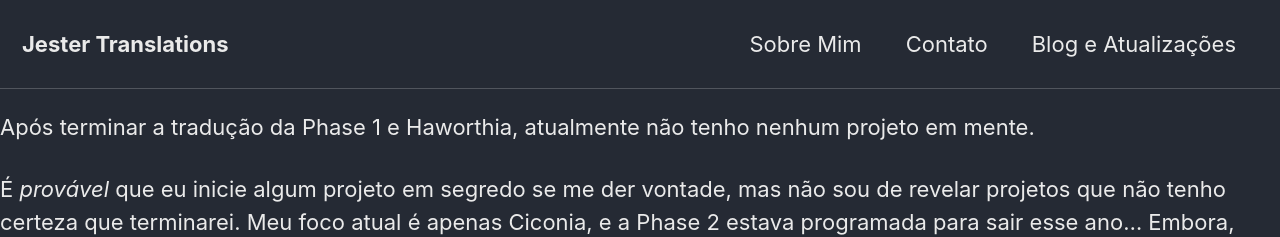
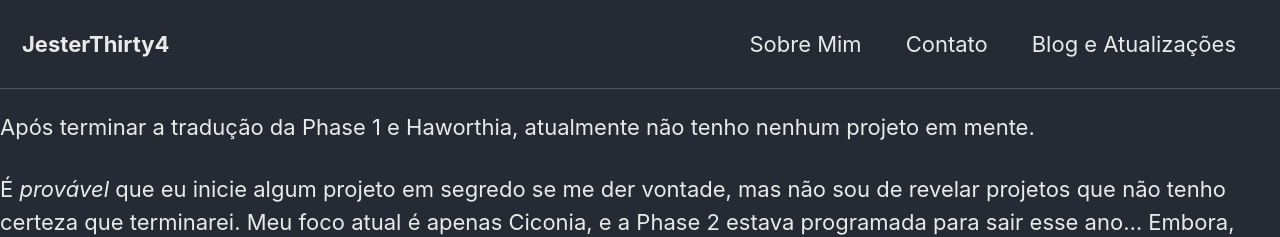
Before and after one commit to JesterThirty4/JesterThirty4.github.io, a Jekyll site: the page built from _posts/2020-09-07-Sobre futuros projetos.md, in a window 1280 px wide. Shown: the top 237 px of the page. Built offline with Jekyll 4.4.1, drawn with Linux system fonts in a browser that asks for light colours; cached includes are drawn as plain includes; our own code applies the rules of GitHub Pages for plain Markdown files.

Commit message:
Update _config.yml

```diff
--- a/_config.yml
+++ b/_config.yml
@@ -15,7 +15,7 @@
 minimal_mistakes_skin    : "dark" # "air", "aqua", "contrast", "dark", "dirt", "neon", "mint", "plum", "sunrise"
 # Site Settings
 locale                   : "pt-BR"
-title                    : "Jester Translations"
+title                    : "JesterThirty4"
 title_separator          : "-"
 subtitle                 : # site tagline that appears below site title in masthead
 name                     : "JesterThirty4"
```
